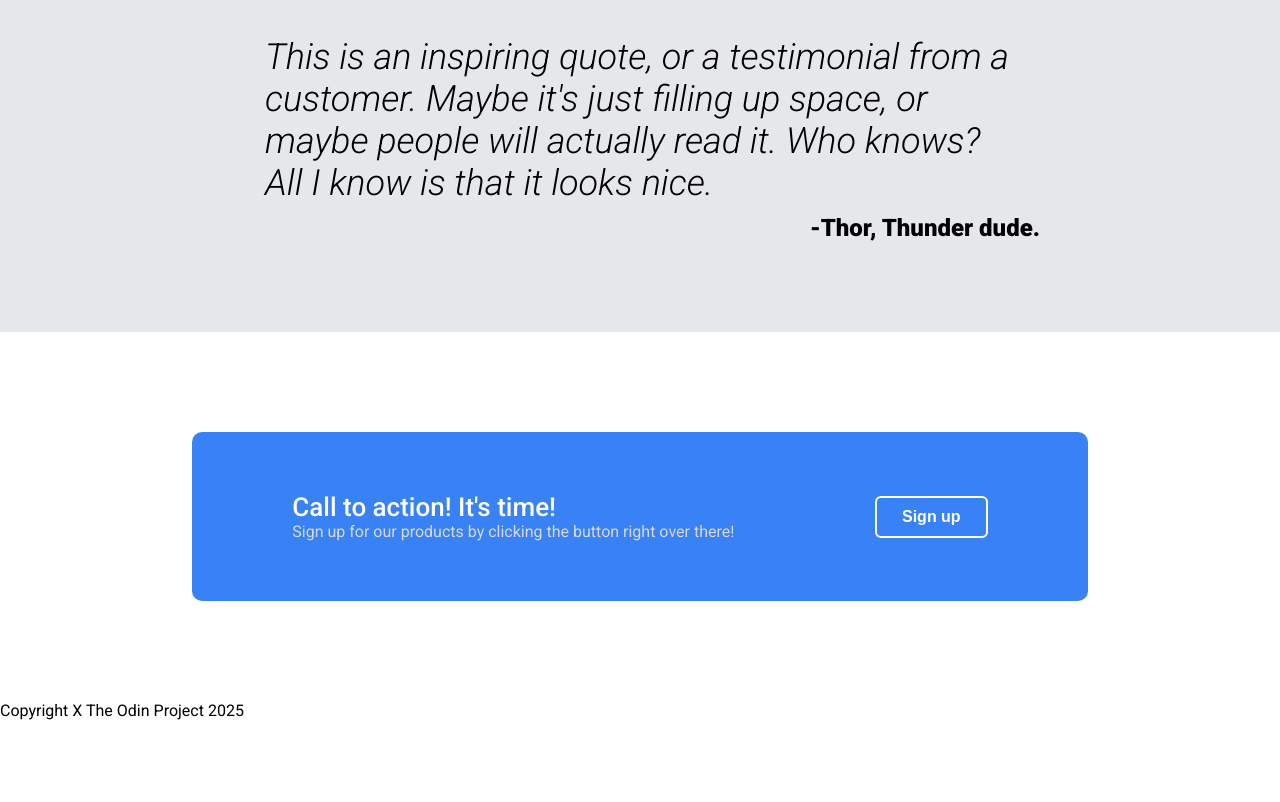
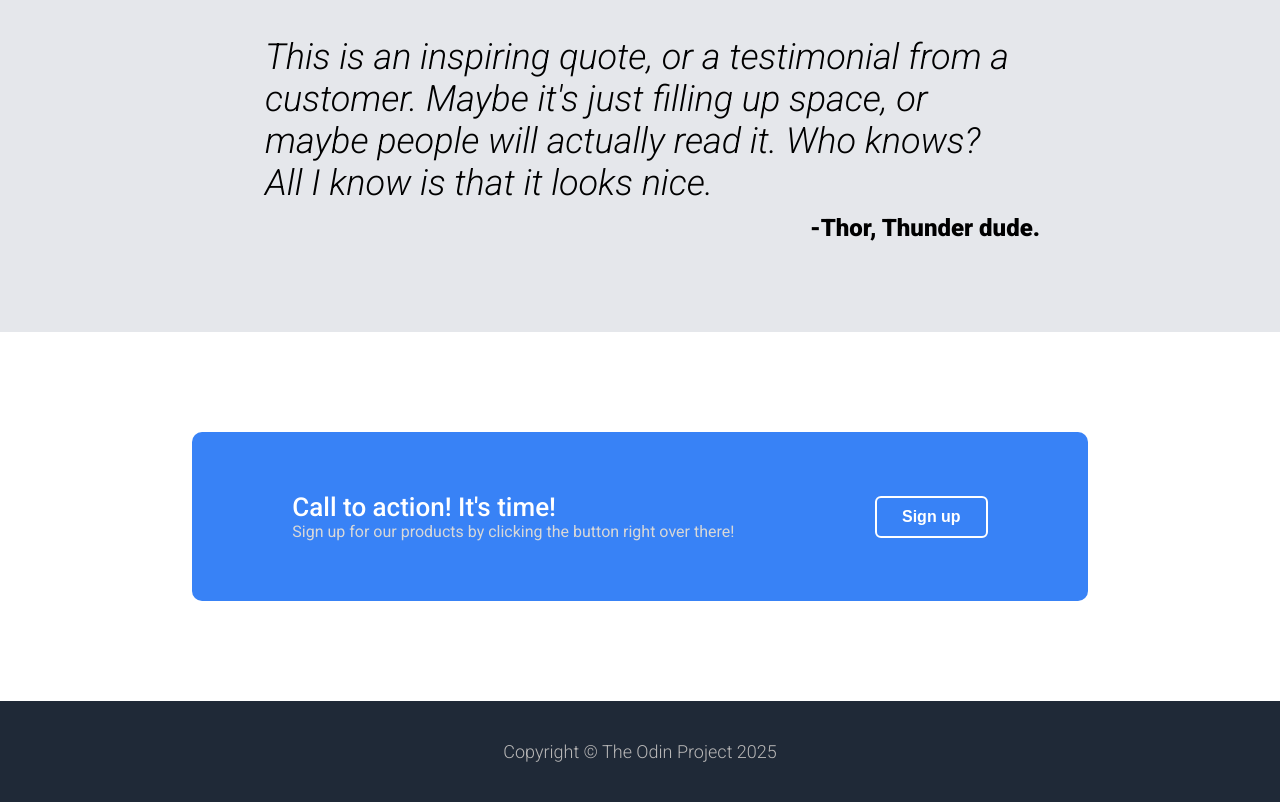
Before and after one commit to CommitMike/odin-landingpage, a plain HTML site: page index.html in a window 1280 px wide. Shown: the part 1063-1865 px from the top of the page. Before the commit the page ends 1799 px from the top, so only its background shows below. Drawn offline with Linux system fonts and the light colour scheme.

Commit message:
updated to footer, compelte

```diff
--- a/index.html
+++ b/index.html
@@ -79,7 +79,7 @@
         </div>
     </div>
     <div class="footer">
-        <p>Copyright X The Odin Project 2025</p>
+        <p>Copyright &#169; The Odin Project 2025</p>
     </div>
 </body>
 </html>
--- a/style.css
+++ b/style.css
@@ -228,14 +228,6 @@ Call to action
     max-width: 70%;
 }
 
-.action-container-left {
-
-}
-
-.action-container-right {
-
-}
-
 .action-container p {
     color: #fff;
     font-size: 26px;
@@ -256,3 +248,16 @@ Call to action
 /* ==========
 Footer
 ========== */
+
+.footer {
+    background-color: #1F2937;
+}
+
+.footer p {
+    margin: 0;
+    text-align: center;
+    font-size: 18px;
+    padding: 40px 0;
+    font-weight: 300;
+    color: #b8b7b7;
+}
```
